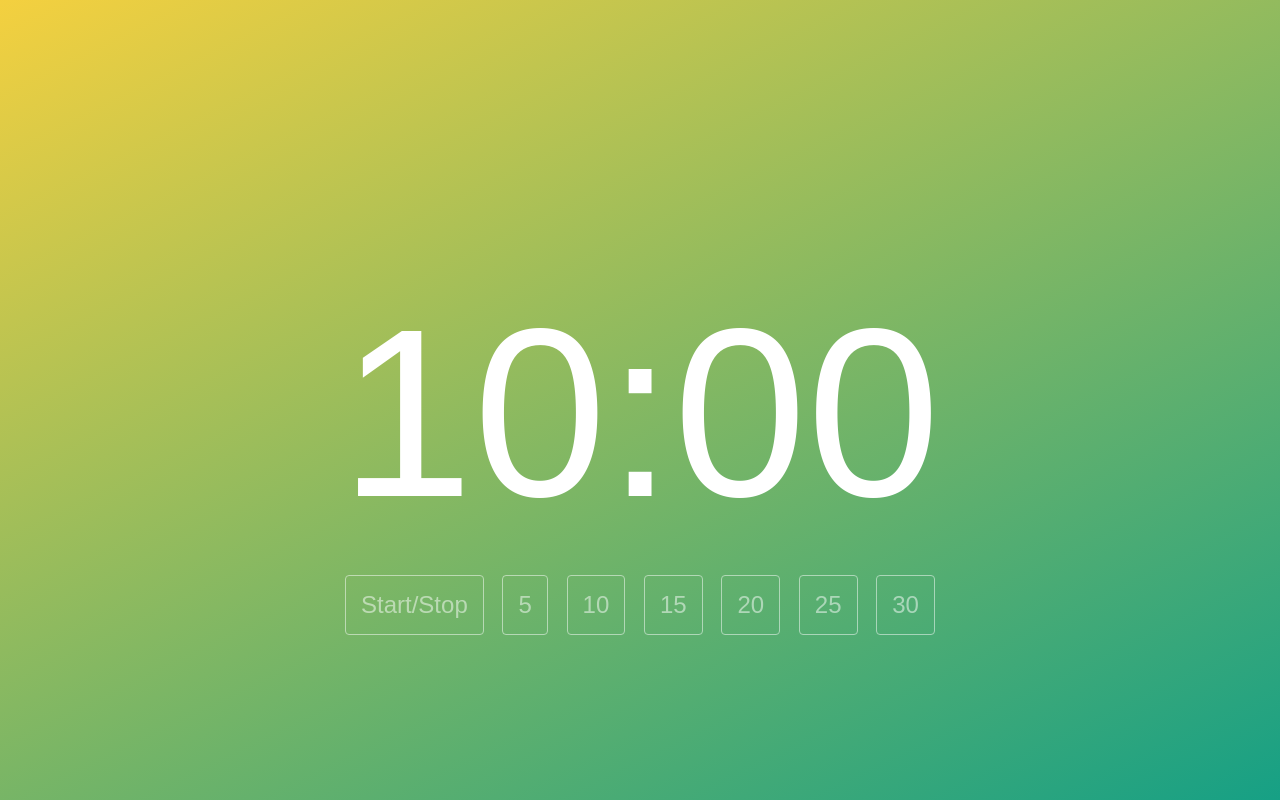
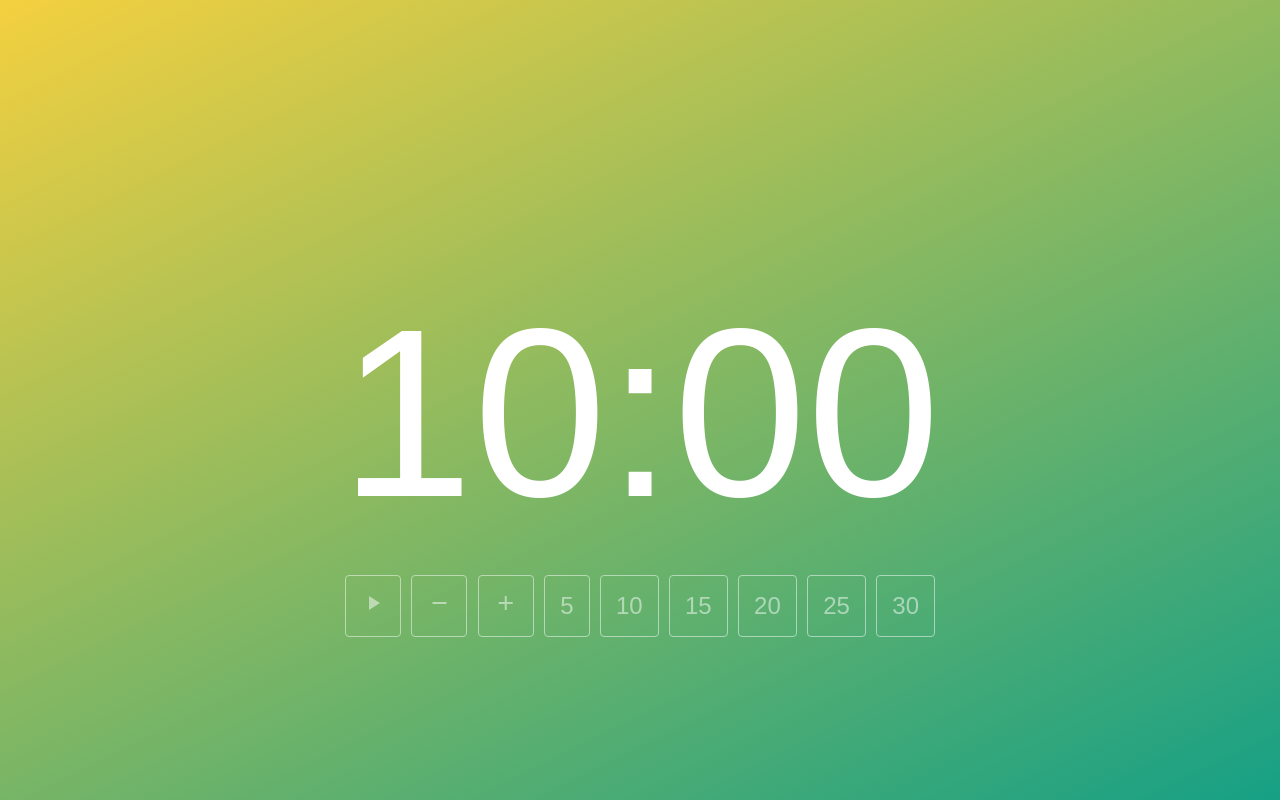
Before and after one commit to ryanmdoyle/classroomtimer, a React (Create React App) app: page / in a window 1280 px wide. Built offline with nearby package versions, Linux system fonts and the light colour scheme.

Commit message:
Added buttons to add single minutes, changes look of start/stop

```diff
--- a/public/index.html
+++ b/public/index.html
@@ -10,6 +10,7 @@
     -->
     <link rel="manifest" href="%PUBLIC_URL%/manifest.json">
     <link rel="shortcut icon" href="%PUBLIC_URL%/favicon.ico">
+    <link href="https://fonts.googleapis.com/icon?family=Material+Icons" rel="stylesheet">
     <!--
       Notice the use of %PUBLIC_URL% in the tags above.
       It will be replaced with the URL of the `public` folder during the build.
--- a/src/App.js
+++ b/src/App.js
@@ -63,6 +63,24 @@ class App extends Component {
     }
   }
 
+  singleChange(value) {
+    if (value > 0) {
+      if (!this.state.running) {
+        this.setState({
+          secondsLeft: this.state.secondsLeft + value
+        })
+      }
+    }
+
+    if (value < 0) {
+      if (!this.state.running && this.state.secondsLeft > 60) {
+        this.setState({
+          secondsLeft: this.state.secondsLeft + value
+        })
+      }
+    }
+  }
+
 
   render() {
     return (
@@ -70,7 +88,9 @@ class App extends Component {
         <div id="timer">
           <div id="display" className="timer-division">{this.formatMinutes(this.state.secondsLeft)}</div>
           <div id="controls" className="timer-division">
-          <button onClick={() => {this.startStop()}}>Start/Stop</button>
+          <button onClick={() => {this.startStop()}}><i class="material-icons">{this.state.running ? "pause" : "play_arrow"}</i></button>
+          <button onClick={() => {this.singleChange(-60)}}><i class="material-icons">remove</i></button>
+          <button onClick={() => {this.singleChange(60)}}><i class="material-icons">add</i></button>
           <button onClick={() => {this.changeTimer(5)}}>5</button>
           <button onClick={() => {this.changeTimer(10)}}>10</button>
           <button onClick={() => {this.changeTimer(15)}}>15</button>
```
